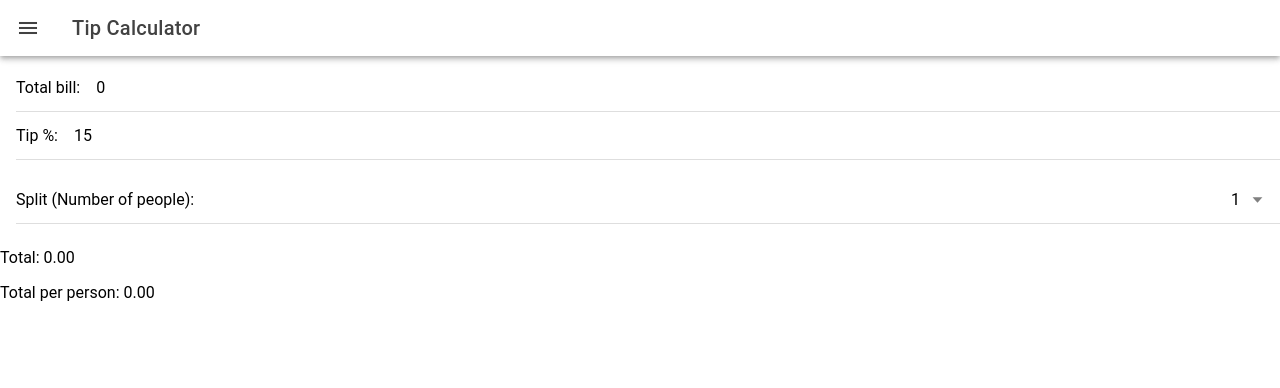
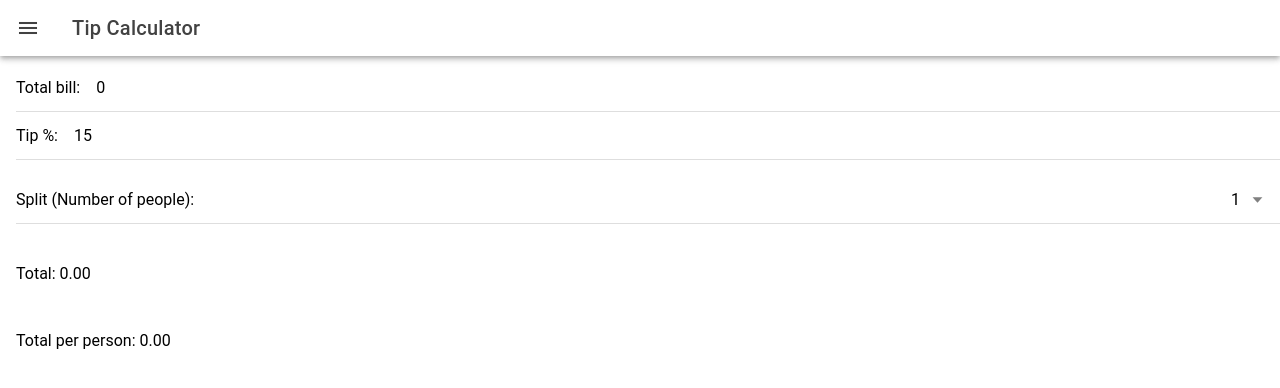
Before and after one commit to h-nyman/tipCalculator, a React (Vite) app: page /tip in a window 1280 px wide. Shown: the top 388 px of the page. Built offline with nearby package versions, Linux system fonts and the light colour scheme.

Commit message:
Adjust padding

```diff
--- a/src/pages/Tip.tsx
+++ b/src/pages/Tip.tsx
@@ -54,12 +54,12 @@ const Tip = () => {
             </IonSelect>
           </IonItem>
         </IonList>
-        <p>
+        <p className='ion-padding'>
           <IonText>
             Total: {total.toFixed(2)}
           </IonText>
         </p>
-        <p>
+        <p className='ion-padding'>
           <IonText>
             Total per person: {totalPerPerson.toFixed(2)}
           </IonText>
--- a/src/pages/Welcome.tsx
+++ b/src/pages/Welcome.tsx
@@ -11,7 +11,7 @@ const Welcome: React.FC = () => {
                     <IonTitle>Welcome</IonTitle>
                 </IonToolbar>
             </IonHeader>
-            <IonContent fullscreen>
+            <IonContent fullscreen className='ion-padding'>
                 <IonHeader collapse="condense">
                     <IonToolbar>
                         <IonTitle size="large">Welcome</IonTitle>
```
